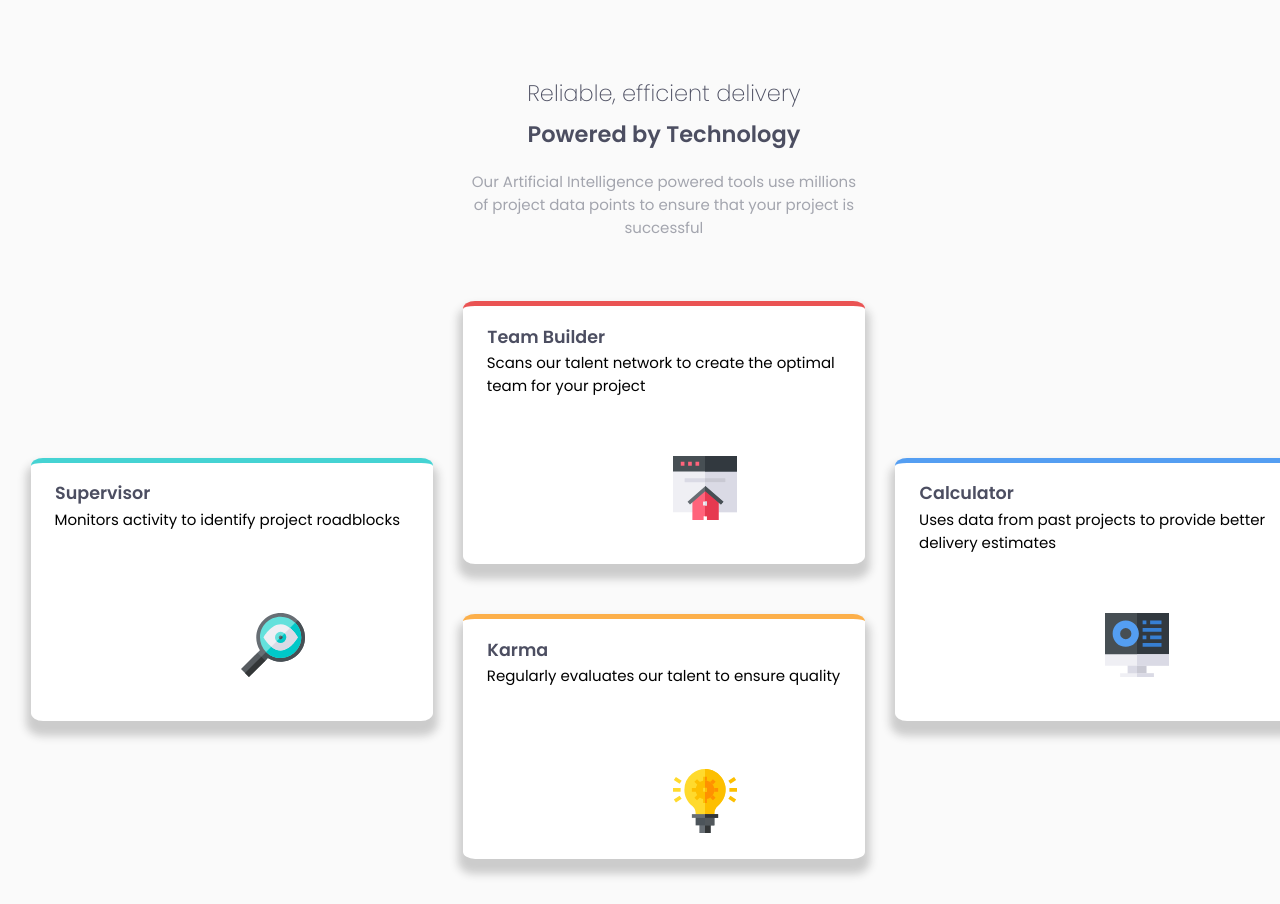
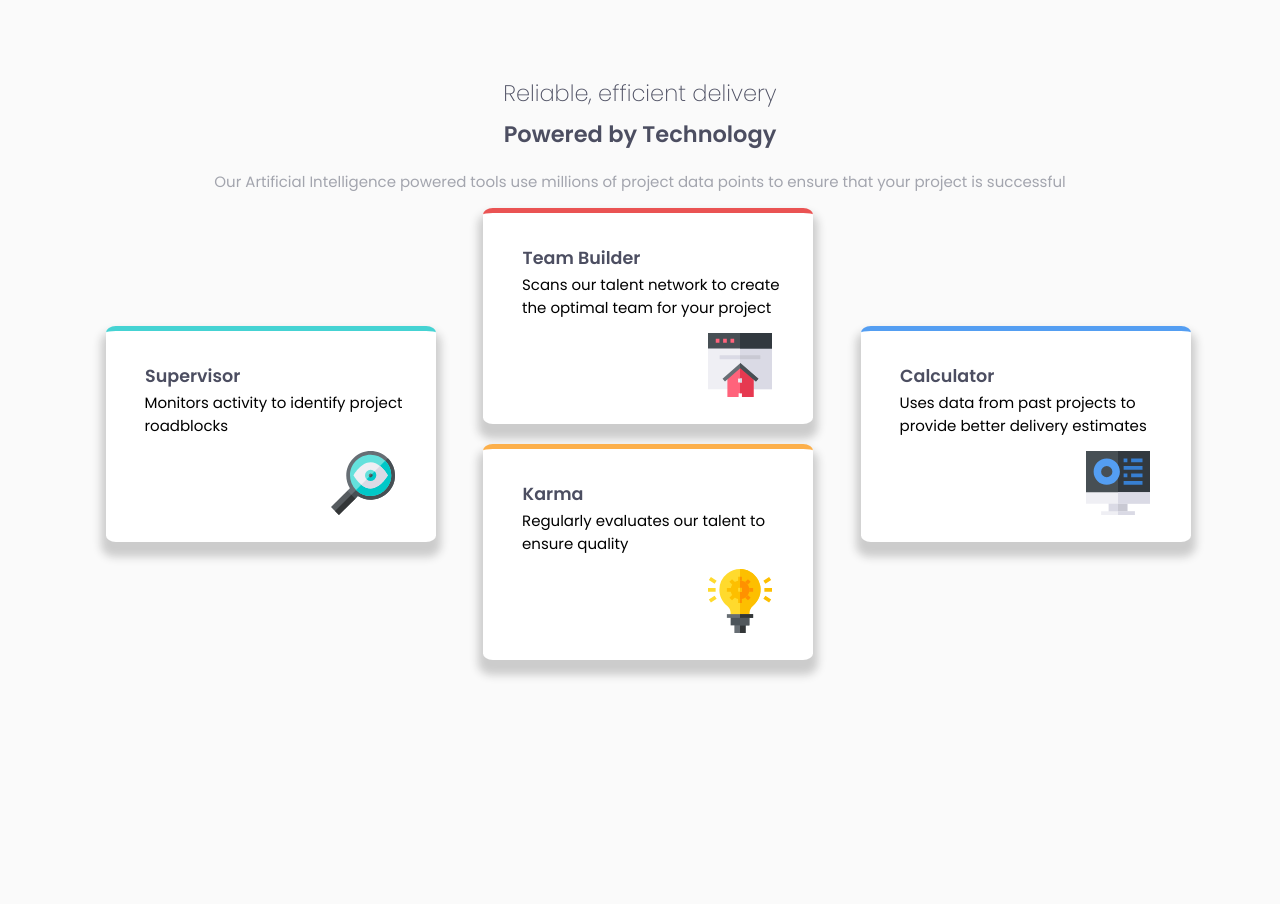
Before and after one commit to sach13rm/four-card-feature-section-master, a plain HTML site: page index.html in a window 1280 px wide. After the commit the page ends 828 px from the top, so only its background shows below. Drawn offline with Linux system fonts and the light colour scheme.

Commit message:
Improved Desktop View

```diff
--- a/index.html
+++ b/index.html
@@ -24,7 +24,7 @@
           points to ensure that your project is successful
         </p>
       </div>
-
+      <div class="cards">
         <div class="card supervisor">
           <h3 class="title__h3">
             Supervisor
@@ -80,6 +80,7 @@
             alt=""
           />
         </div>
+      </div>
     </section>
   </body>
 </html>
--- a/src/scss/styles.scss
+++ b/src/scss/styles.scss
@@ -39,16 +39,12 @@ body {
   @media screen and (min-width: 600px) and (max-width: 959px) {
     padding: 6em;
   }
-  @media screen and (min-width: 960px) {
-    display: grid;
-    grid-template-columns: 33% 33% 33%;
-    grid-template-rows: 20% 5% 15% 15% 15%;
-    grid-gap: 30px;
-  }
 }
 .header {
   @media screen and (min-width: 960px) {
-    grid-column: 2;
+    grid-column-start: 2;
+    grid-row-start: 1;
+    grid-row-end: 2;
   }
 }
 
@@ -56,6 +52,15 @@ body {
   text-align: center;
   color: var(--grayishBlue);
   font-weight: 400;
+}
+.cards {
+  margin-left: 5em;
+  @media screen and (min-width: 960px) {
+    padding-left: initial;
+    display: grid;
+    grid-template-columns: 33% 33% 33%;
+    grid-template-rows: 20% 20% 20% 20% 20%;
+  }
 }
 .card {
   background-color: white;
@@ -65,43 +70,50 @@ body {
   border-radius: 3%;
   box-shadow: 0px 10px 8px 5px #ccc;
   margin-bottom: 20px;
+  @media screen and (min-width: 960px) {
+    padding: 1em;
+    width: 20em;
+  }
 }
 .supervisor {
   border-top: 5px solid var(--Cyan);
   @media screen and (min-width: 960px) {
     grid-column-start: 1;
-    grid-row-start: 4;
-    grid-row-end: 6;
+    grid-row-start: 2;
+    grid-row-end: 4;
   }
 }
 .team {
   border-top: 5px solid var(--Red);
   @media screen and (min-width: 960px) {
     grid-column-start: 2;
-    grid-row-start: 3;
-    grid-row-end: 5;
+    grid-row-start: 1;
+    grid-row-end: 3;
   }
 }
 .karma {
   border-top: 5px solid var(--Orange);
   @media screen and (min-width: 960px) {
     grid-column-start: 2;
-    grid-row-start: 5;
-    grid-row-end: 7;
+    grid-row-start: 3;
+    grid-row-end: 5;
   }
 }
 .calculator {
   border-top: 5px solid var(--Blue);
   @media screen and (min-width: 960px) {
     grid-column-start: 3;
-    grid-row-start: 4;
-    grid-row-end: 6;
+    grid-row-start: 2;
+    grid-row-end: 4;
   }
 }
 .imgActivity {
   grid-area: 5/5;
   padding-bottom: -16em;
   padding-left: 10em;
+  @media screen and (min-width: 960px) {
+    grid-area: 4/5;
+  }
 }
 .activity {
   grid-area: 2/1/2/8;
```
Also changed, not shown: src/assets/css/styles.css, 1 other file. Lines whose indentation alone changed are shown as unchanged.
